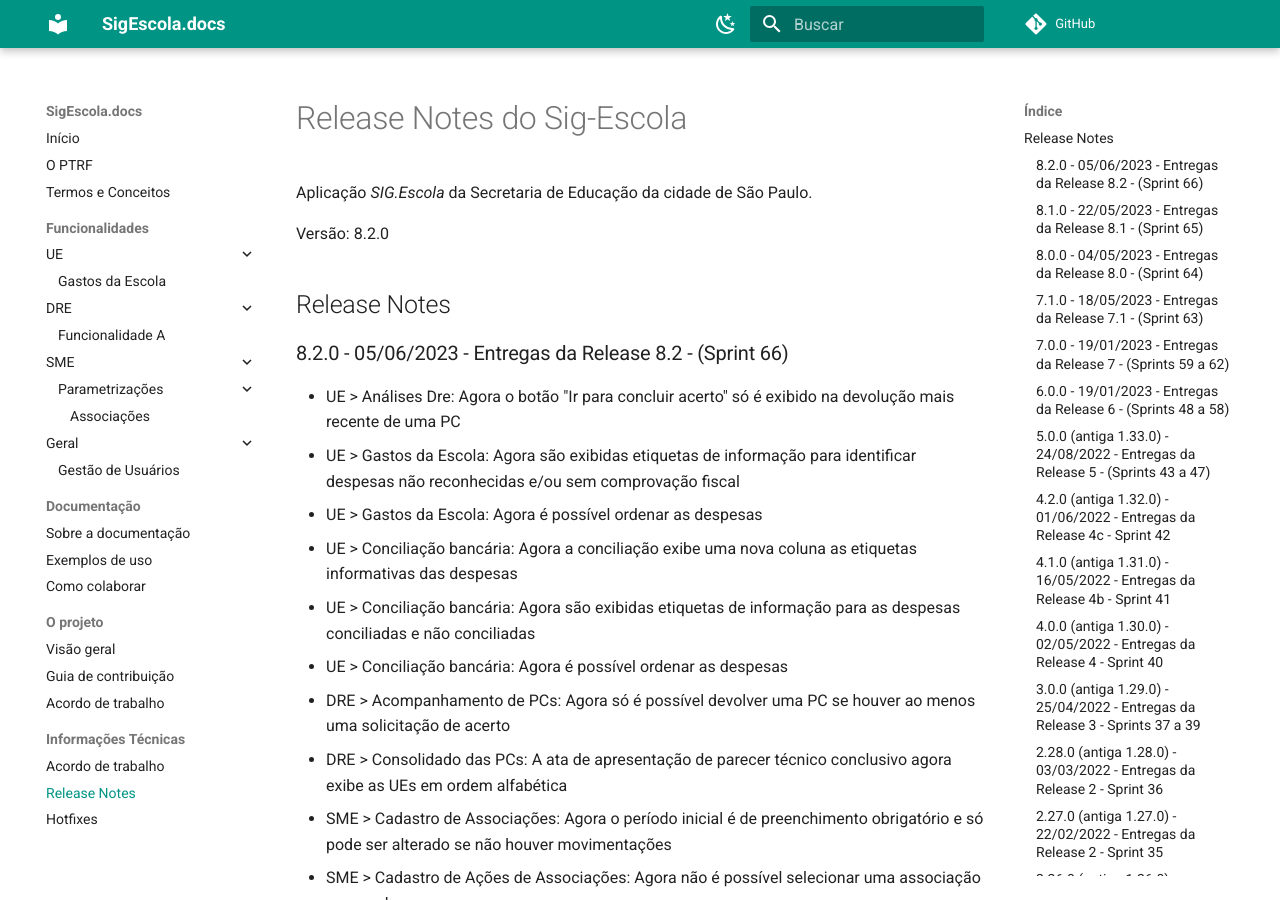
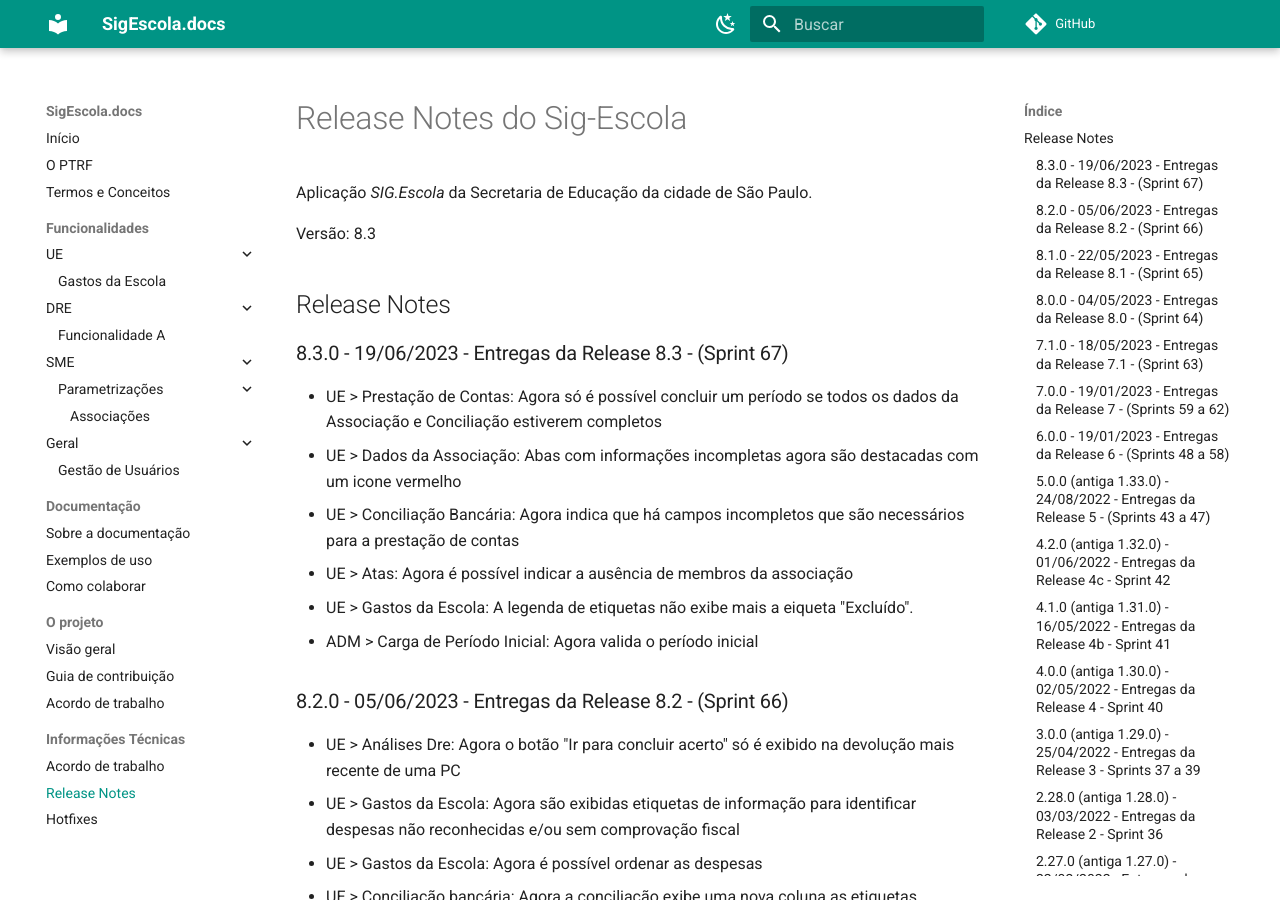
Before and after one commit to prefeiturasp/SME-PTRF-Docs, an MkDocs documentation site: the page built from docs/projeto/release_notes.md, in a window 1280 px wide and 900 px high. Built offline with MkDocs 1.6.1 and Material for MkDocs 9.7.7, drawn with Linux system fonts in a browser that asks for light colours; comment, search, counter and statistics services are not loaded; some of the changed text lies outside the part shown.

Commit message:
Release 8.3.0
Entregas Sprint 67.

```diff
--- a/docs/projeto/release_notes.md
+++ b/docs/projeto/release_notes.md
@@ -2,9 +2,17 @@
 
 Aplicação *SIG.Escola* da Secretaria de Educação da cidade de São Paulo.
 
-Versão: 8.2.0
+Versão: 8.3
 
 ## Release Notes
+
+### 8.3.0 - 19/06/2023 - Entregas da Release 8.3 - (Sprint 67)
+* UE > Prestação de Contas: Agora só é possível concluir um período se todos os dados da Associação e Conciliação estiverem completos
+* UE > Dados da Associação: Abas com informações incompletas agora são destacadas com um icone vermelho
+* UE > Conciliação Bancária: Agora indica que há campos incompletos que são necessários para a prestação de contas
+* UE > Atas: Agora é possível indicar a ausência de membros da associação
+* UE > Gastos da Escola: A legenda de etiquetas não exibe mais a eiqueta "Excluído".
+* ADM > Carga de Período Inicial: Agora valida o período inicial
 
 ### 8.2.0 - 05/06/2023 - Entregas da Release 8.2 - (Sprint 66)
 * UE > Análises Dre: Agora o botão "Ir para concluir acerto" só é exibido na devolução mais recente de uma PC
```
